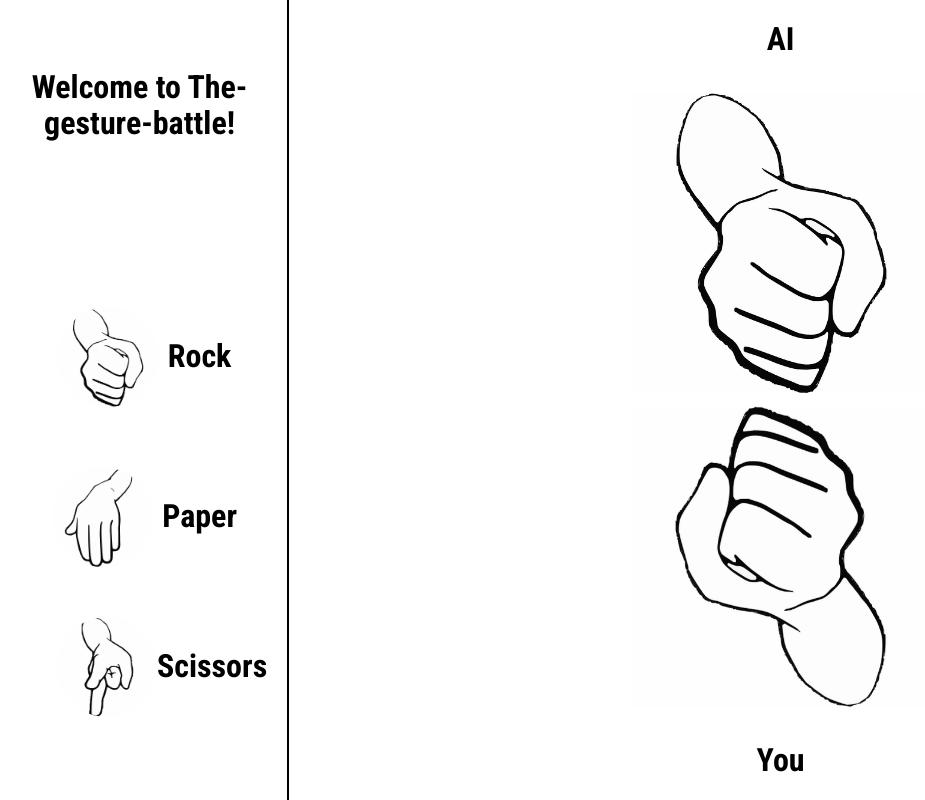
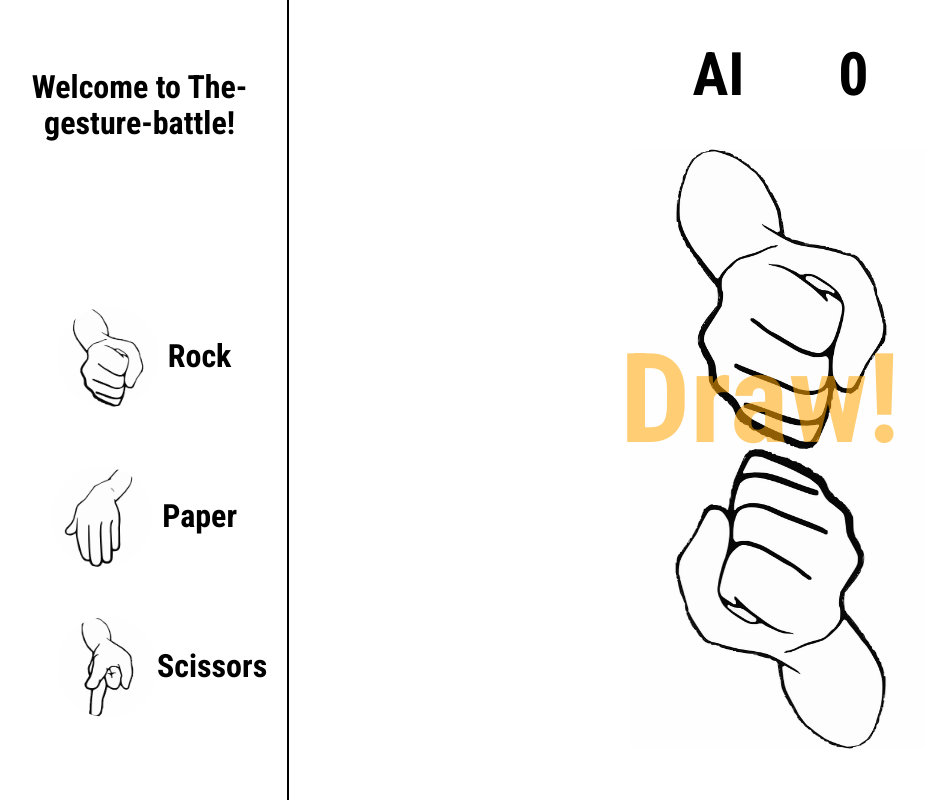
Before and after one commit to MarkMaherNosihy/The-Gesture-Battle, a plain HTML site: page index.html in a window 1280 px wide. Both pictures are taken after a click on the item "Rock". Shown: the whole page, without its empty margins (8-933 px from the left). Drawn offline with Linux system fonts and the light colour scheme; a web font is replaced by a local one.

Commit message:
Added gameplay functionality and gameloop on the UI vesrsion

```diff
--- a/css/styles.css
+++ b/css/styles.css
@@ -20,7 +20,9 @@ html, body {
     display: flex;
     justify-content: space-between;
     height: 100%;
+    position: relative;
     flex:1;
+    overflow: hidden;
 }
 
 
@@ -89,6 +91,13 @@ html, body {
     width: 300px;
     height: 300px;
 }
+.arena h1{
+  font-size: 60px;
+  font-weight: 800;
+}
+.arena span{
+  margin-left: 80px;
+}
  #animatedElementDown {
   animation-name: downUpTwice;
   animation-duration: 2s;
@@ -139,3 +148,35 @@ html, body {
     transform: translateY(0);
   }
 }
+
+.result{
+  position: absolute;
+  top: 50%;
+  left: 60%;
+  transform: translate(-50%, -50%);
+  width: 70%;
+  z-index: 1;
+  text-align: center;
+}
+
+.result h1{
+  font-size: 86px;
+
+}
+.textAnim {
+  animation: scaleFadeOut 2s linear;
+}
+@keyframes scaleFadeOut {
+  0% {
+    transform: scale(1);
+    opacity: 1;
+  }
+  50% {
+    transform: scale(1.5);
+    opacity: 0.5;
+  }
+  100% {
+    transform: scale(1.6);
+    opacity: 0;
+  }
+}
--- a/index.html
+++ b/index.html
@@ -16,7 +16,7 @@
 
 
     <div class="container">
-
+    <div class="result"><h1 class="result-text"></h1></div>
     <div class="lside">
         <h1 class="welcome-header">Welcome to The-gesture-battle!</h1>
         <ul class="p-selection">
@@ -26,10 +26,10 @@
         </ul>
     </div>
     <div class="arena">
-        <h1>AI</h1>
+        <h1>AI <span id="aiScore">0</span></h1>
         <img class="ai-img" src="images/rock.png">
         <img class="player-img" src="images/rock_rev.png">
-        <h1>You</h1>
+        <h1 >You <span id="playerScore">0</span></h1>
 
     </div>
 </div>
--- a/scripts/script.js
+++ b/scripts/script.js
@@ -21,6 +21,8 @@ function playRound(playerSelection, computerSelection)
 {
     const player = document.querySelector('.player-img');
     const ai = document.querySelector('.ai-img');
+    ai.src = 'images/rock.png';
+    player.src = 'images/rock_rev.png';
     setTimeout(()=>
     {
         player.id = 'animatedElementDown';
@@ -78,15 +80,95 @@ function capitalize(word)
     return word[0].toUpperCase() + word.slice(1, word.length);
 }
 
+function HandleResult(res, scores)
+{
+    const resText = document.getElementsByClassName("result-text")[0];
+    console.log(resText);
+    resText.classList.add('textAnim');
+    resText.addEventListener('animationend', function()
+    {
+        resText.classList.remove('textAnim');
+        resText.textContent = "";
+    });
 
+    if(res == 1)
+    {
+        if(scores.playerScore  >= 5)
+        {
+             resText.textContent = "You have won the game! Congratulations!";
+             scores.playerScore = 0;
+             scores.aiScore = 0;
+        }
+        else
+        {
+            resText.textContent = "You have won this round";
+        }
+
+        resText.style.color = 'lawngreen';
+    }
+    else if ( res == -1)
+    {
+        if(scores.aiScore >= 5)
+        {
+             resText.textContent = "You have lost the game! Better luck next time!";
+             scores.playerScore = 0;
+             scores.aiScore = 0;
+        }
+        else
+        {
+            resText.textContent = "You have lost this round";
+        }
+        resText.style.color = 'red';
+    }
+    else
+    {
+        resText.textContent = "Draw!";
+        resText.style.color = 'orange';
+
+
+    }
+}
+
+
+
+
+function game(){
     const choices = document.querySelectorAll('.p-selection li');
+    const playerScoreElement = document.getElementById('playerScore');
+    const aiScoreElement = document.getElementById('aiScore');
+    const scores = {
+         playerScore: 0,
+            aiScore: 0
+    };
 
     choices.forEach(function(item){
         item.addEventListener('click', function(e)
         {
+            //revert back to original images
+
+            //Extracting choice data (rock,paper,scissors from data-sel attr).
             const target = e.target;
             const atrVal = target.getAttribute('data-sel');
+
+            //Getting computer random choice and playing a single round per click.
             const aiselection = getComputerChoice();
-        playRound(atrVal, aiselection);
+            let result = playRound(atrVal, aiselection);
+
+
+
+            //Updating the scores of the Player and AI
+            if (result == 1) scores.playerScore++;
+            else if(result == -1) scores.aiScore++;
+
+            //Waiting 2 seconds for the round animation to end before revealing the score.
+            setTimeout(()=>{
+            HandleResult(result, scores);
+            playerScoreElement.textContent = scores.playerScore;
+            aiScoreElement.textContent = scores.aiScore;
+            //Printing out the result to screen and animating it.
+            },2000);
+
         })
     });
+}
+game();
```
Lines whose indentation alone changed are shown as unchanged.
